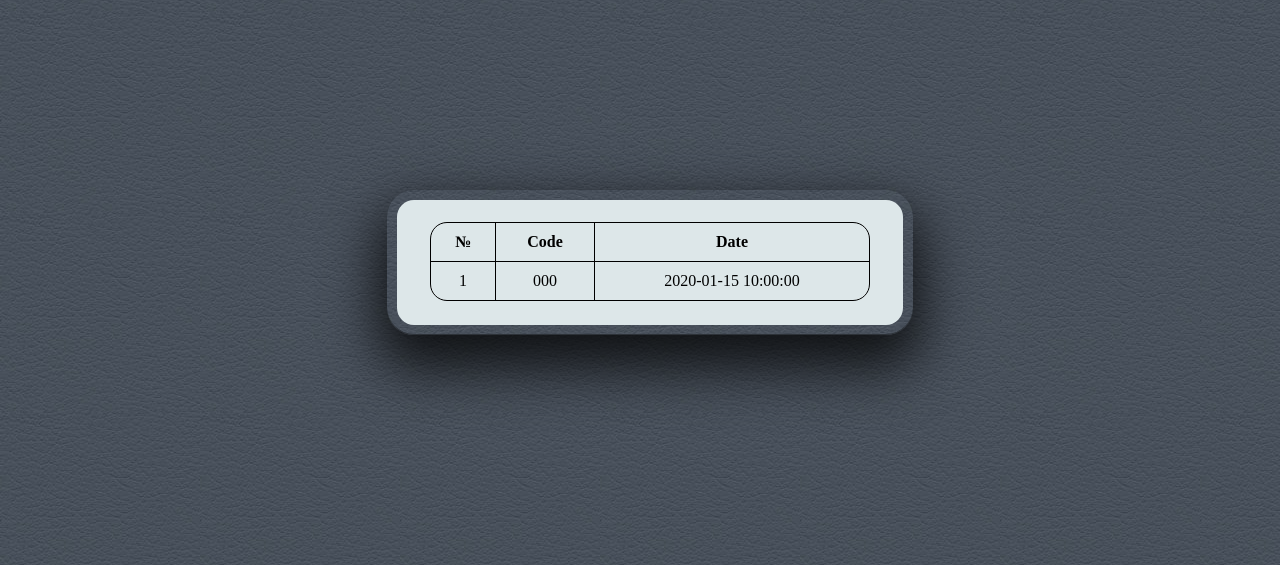
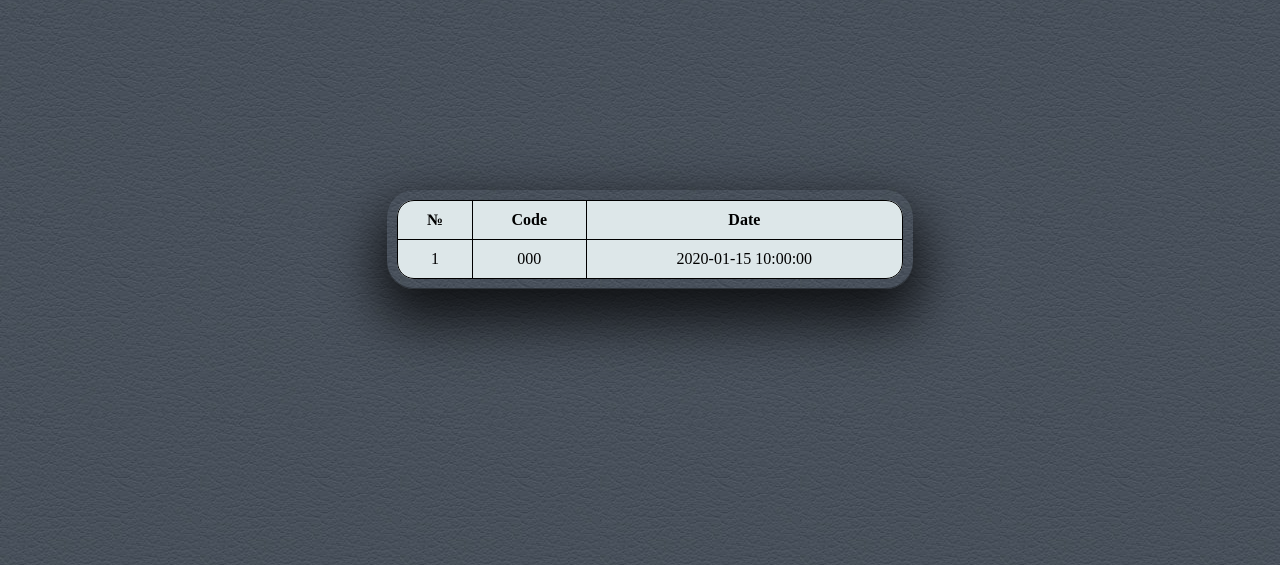
Before and after one commit to Alex-Undr/zadanie, a PHP site: a page that uses views/all.php in a window 1280 px wide. Shown: the part 189-754 px from the top of the page. Run offline with PHP 8.4, Linux system fonts and the light colour scheme; tables that the repository leaves empty or names only in its code hold one stand-in row (values such as "Sample post"); a stand-in replaces the project's code that opens the database connection.

Commit message:
deleted padding in table

```diff
--- a/views/all.php
+++ b/views/all.php
@@ -19,7 +19,6 @@
 		.content{
 		    background-color: #dde7e9;
 			border-radius: 17px;
-			padding: 22px 33px 24px;
 			position: relative;
 		}
 
```
